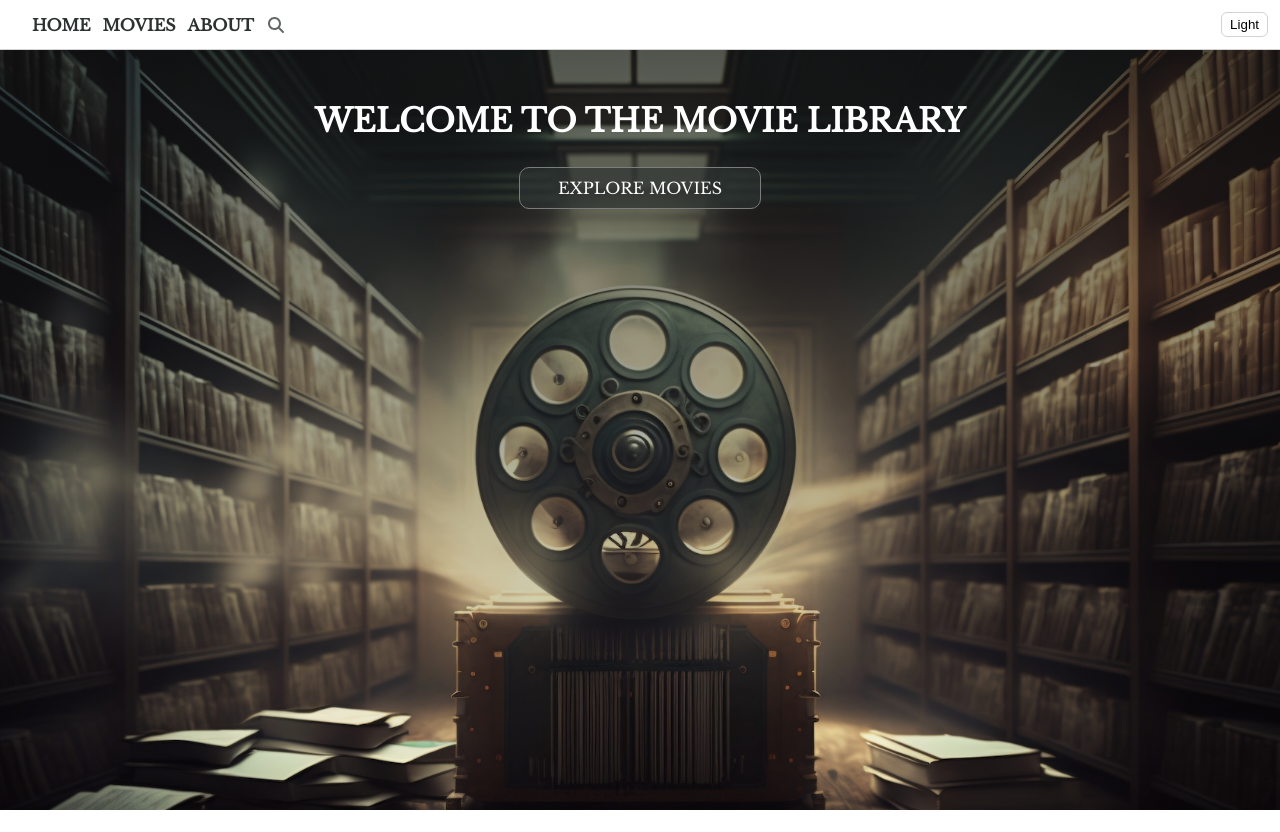
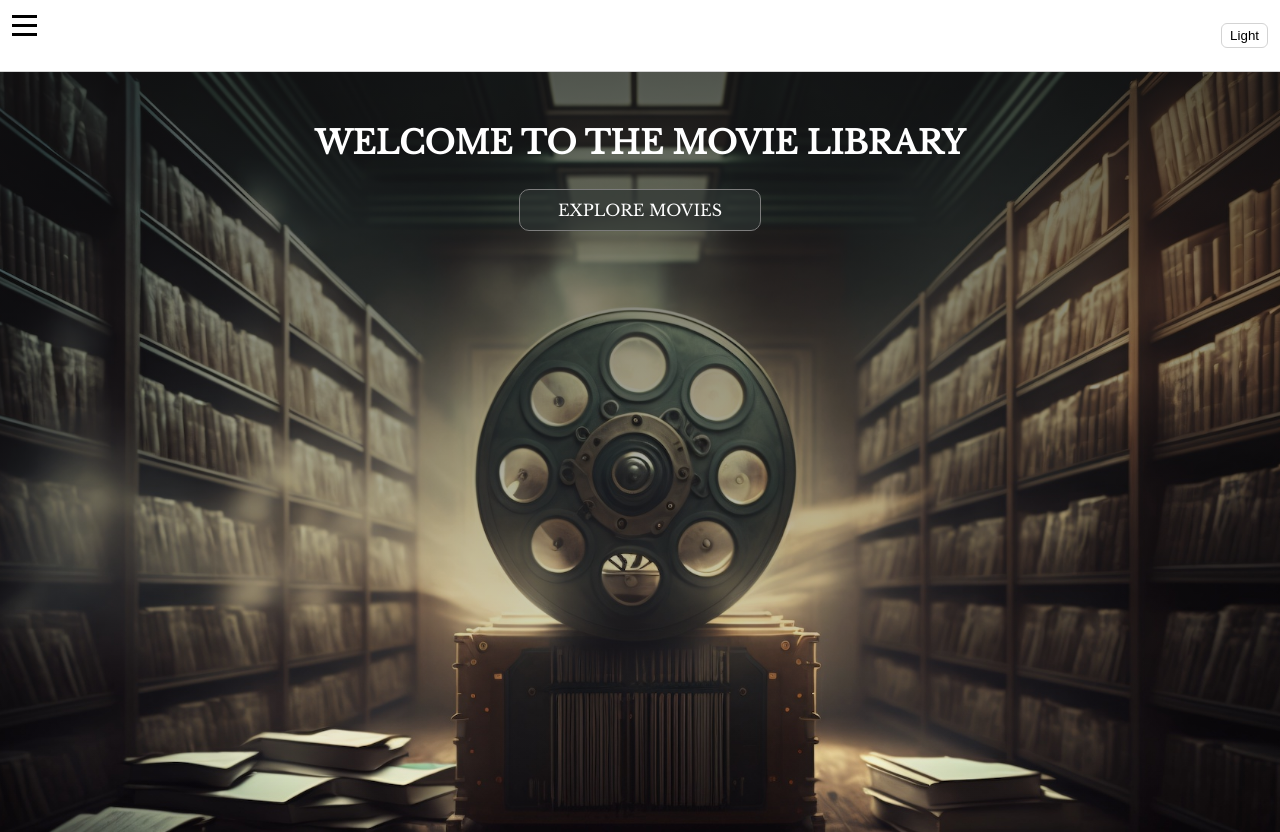
Before and after one commit to pablohennique/my-movie-library, a Next.js app: page / in a window 1280 px wide. Before the commit the page ends 810 px from the top, so only its background shows below. Built offline with nearby package versions, Linux system fonts and the light colour scheme.

Commit message:
played around with burger menu

```diff
--- a/src/components/nav-menu.js
+++ b/src/components/nav-menu.js
@@ -1,14 +1,28 @@
+'use client'
+
 import Link from 'next/link'
 import styles from './nav-menu.module.css'
 import { FontAwesomeIcon } from '@fortawesome/react-fontawesome'
 import { faSearch } from '@fortawesome/free-solid-svg-icons'
+import { useState } from 'react'
 
 export function NavMenu() {
   const searchIcon = <FontAwesomeIcon icon={faSearch} style={{color: "#636766", width: '20px'}} />
 
+  const [isMenuOpen, setIsMenuOpen] = useState(false)
+
+  const toggleMenu = () => {
+    setIsMenuOpen(!isMenuOpen)
+  }
   return (
+    <div className={styles.container}>
       <nav className={styles.navMenu}>
-      <ul>
+        <div className={styles.burgerMenu} onClick={toggleMenu}>
+          <div className={styles.bar}></div>
+          <div className={styles.bar}></div>
+          <div className={styles.bar}></div>
+        </div>
+        <ul className={`${styles.navbarLinks} ${isMenuOpen ? styles.open : ''}`}>
           <li>
             <Link href="/">Home</Link>
           </li>
@@ -26,5 +40,6 @@ export function NavMenu() {
           </li>
         </ul>
       </nav>
+    </div>
   )
 }
--- a/src/components/nav-menu.module.css
+++ b/src/components/nav-menu.module.css
@@ -24,3 +24,35 @@
 :global(.dark) .navMenu li a {
   color: white;
 }
+
+.bar {
+  width: 25px;
+  height: 3px;
+  background-color: black;
+  margin: 3px 0;
+  transition: transform 0.3s;
+}
+
+.burgerMenu {
+  display: flex;
+  flex-direction: column;
+  cursor: pointer;
+  margin-right: 10px;
+}
+
+.navbarLinks {
+  list-style: none;
+  margin: 0;
+  padding: 0;
+  display: none;
+  visibility: hidden;
+}
+
+.navbarLinks.open {
+  display: flex;
+  visibility: none;
+}
+
+.container {
+  text-align: center;
+}
```
Lines whose indentation alone changed are shown as unchanged.
